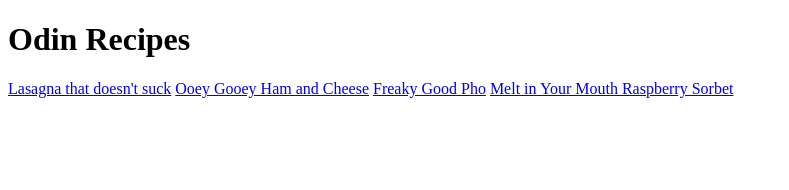
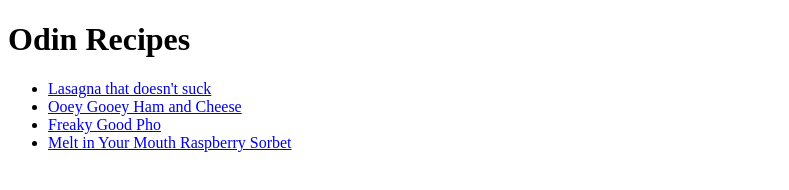
Before and after one commit to thecarneyasada/odin-recipes, a plain HTML site: page index.html in a window 1280 px wide. Shown: the whole page, without its empty margins (0-789 px from the left). Drawn offline with Linux system fonts and the light colour scheme.

```diff
--- a/index.html
+++ b/index.html
@@ -1,15 +1,20 @@
 <!DOCTYPE html>
 <html lang="en">
+
 <head>
     <meta charset="UTF-8">
     <meta name="viewport" content="width=device-width, initial-scale=1.0">
     <title>Carne Asada Dinner</title>
 </head>
+
 <body>
     <h1>Odin Recipes</h1>
-    <a href="./recipes/lasagna.html">Lasagna that doesn't suck</a>
-    <a href="./recipes/ham_and_cheese.html">Ooey Gooey Ham and Cheese</a>
-    <a href="./recipes/pho.html">Freaky Good Pho</a>
-    <a href="./recipes/sorbet.html">Melt in Your Mouth Raspberry Sorbet</a>
+    <ul>
+        <li><a href="./recipes/lasagna.html">Lasagna that doesn't suck</a></li>
+        <li><a href="./recipes/ham_and_cheese.html">Ooey Gooey Ham and Cheese</a></li>
+        <li><a href="./recipes/pho.html">Freaky Good Pho</a></li>
+        <li><a href="./recipes/sorbet.html">Melt in Your Mouth Raspberry Sorbet</a></li>
+    </ul>
 </body>
+
 </html>
```
